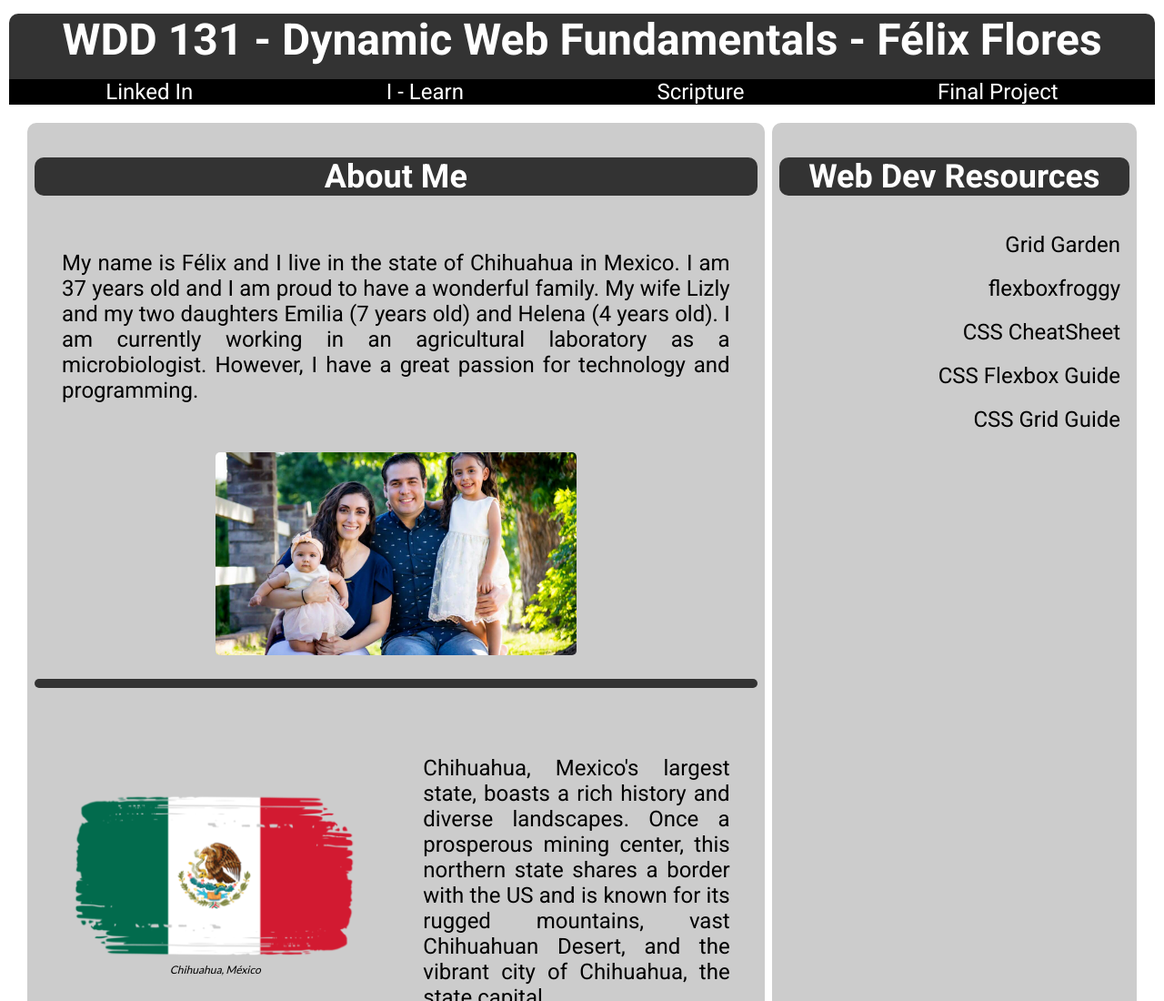
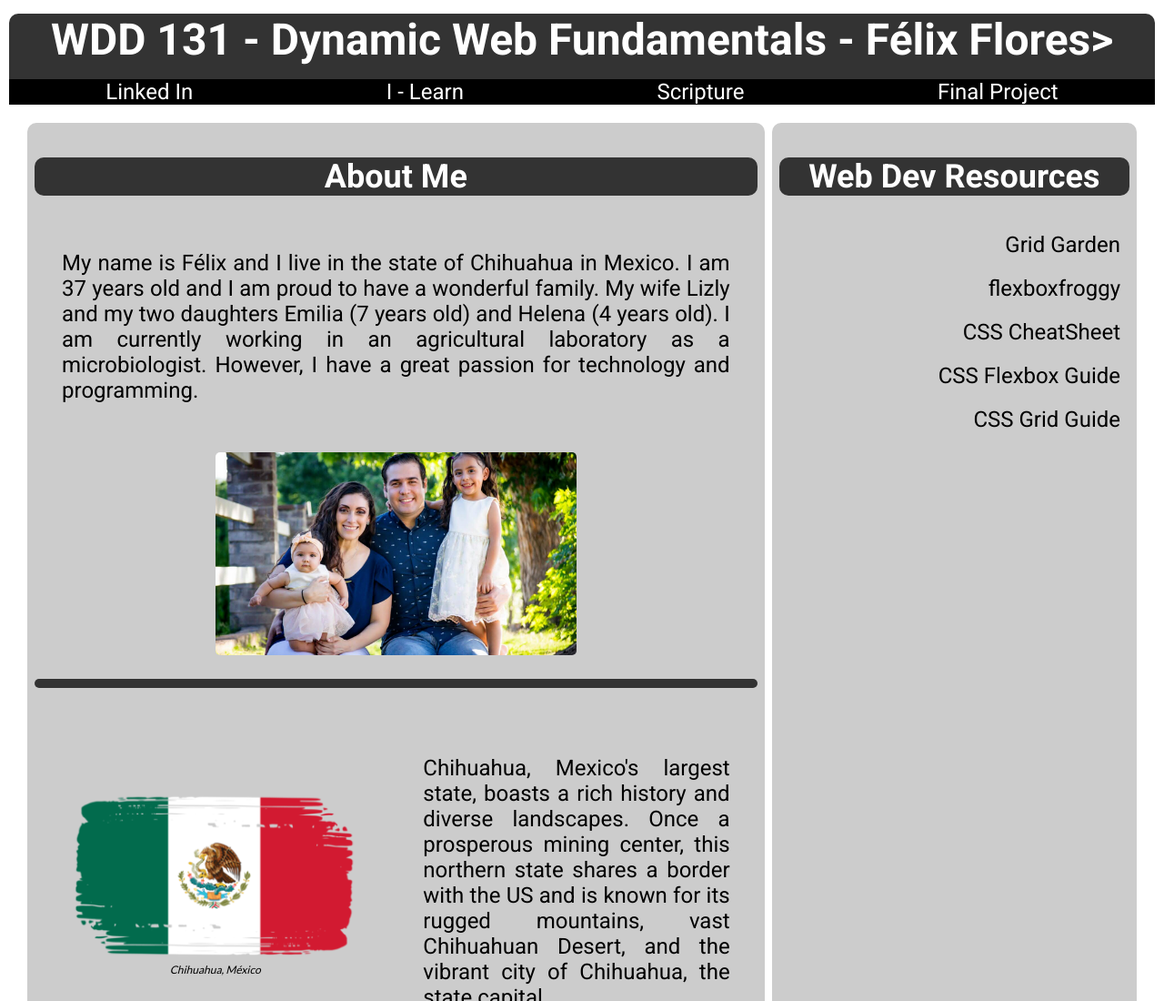
Before and after one commit to flixjavier/wdd131, a plain HTML site: page index.html in a window 1280 px wide. Shown: the top 1100 px of the page at 91% size. Drawn offline with Linux system fonts and the light colour scheme.

Commit message:
Correctios

```diff
--- a/index.html
+++ b/index.html
@@ -15,7 +15,7 @@
 </head>
 <body>
   <header>
-    <h1>WDD 131 - Dynamic Web Fundamentals - <span>Félix Flores</span></h1>
+    <h1>WDD 131 - Dynamic Web Fundamentals - Félix Flores></h1>
     <nav id="nav">
       <ul>
         <li><a href="https://www.linkedin.com/in/felixjflores-zamarripa/details/experience/">Linked In</a></li>
```
